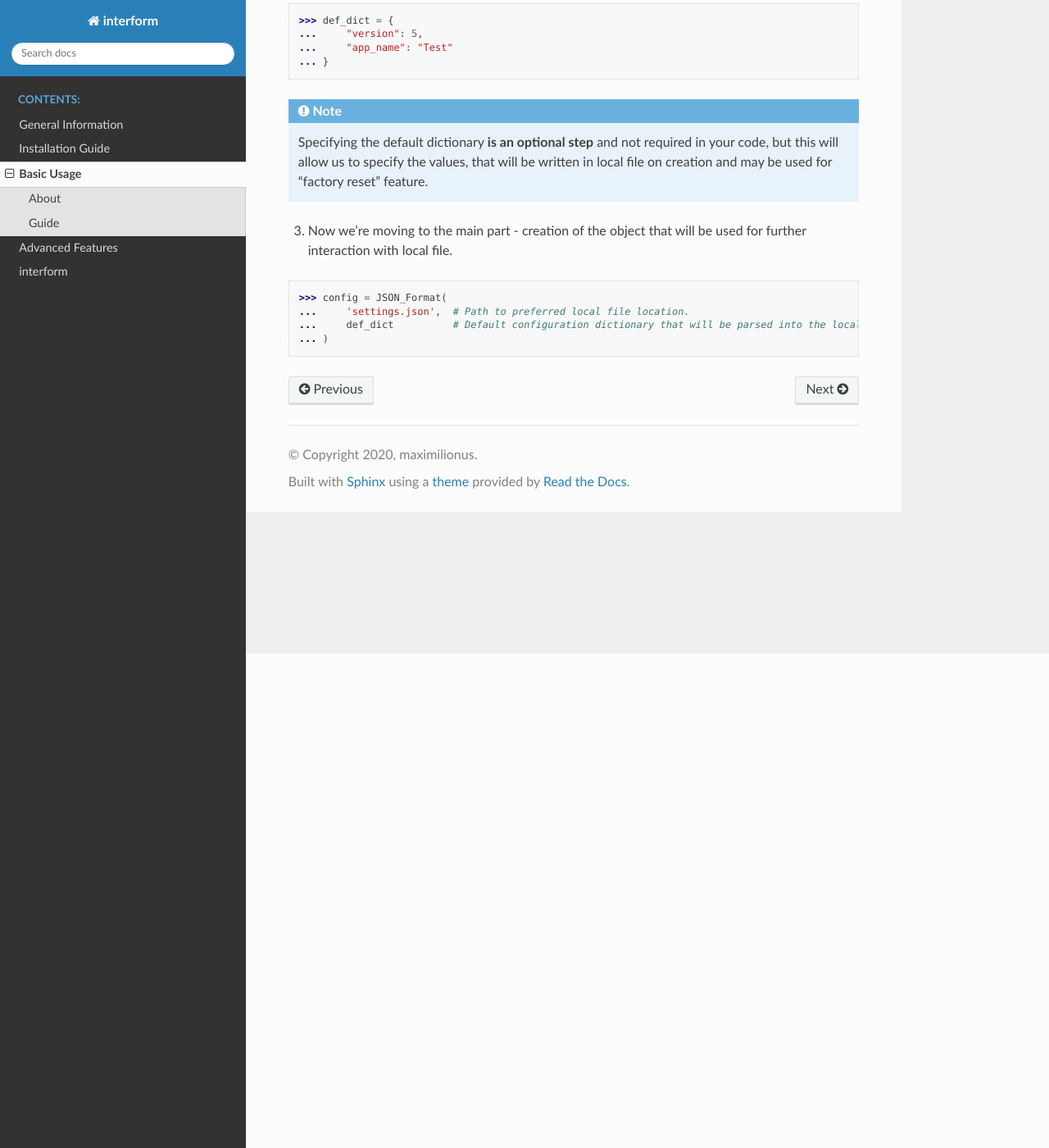
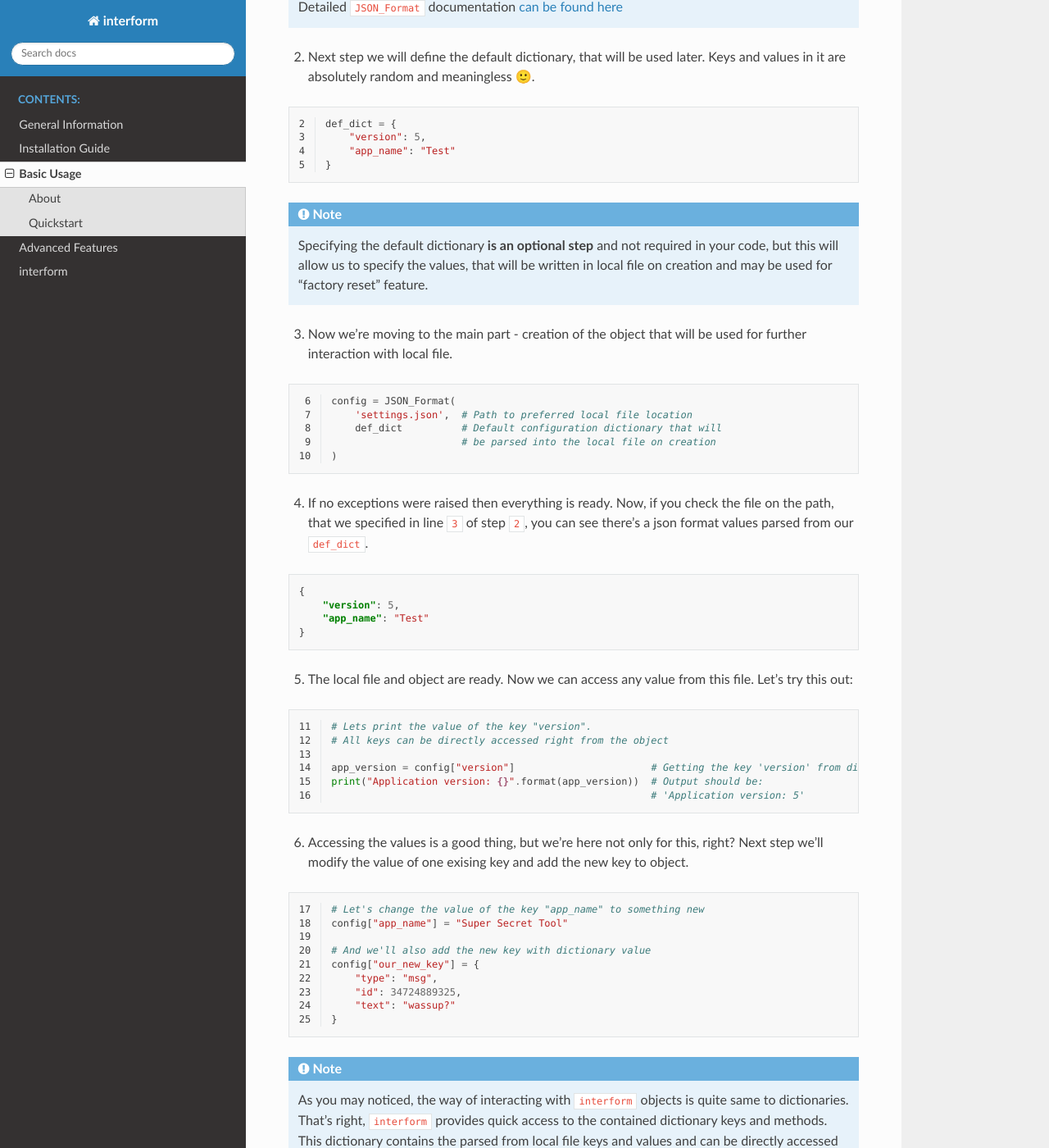
Before and after one commit to maximilionus/interform, a Sphinx documentation site: the page built from docs/guide_basic_usage.rst, in a window 1280 px wide and 1400 px high, scrolled down 603 px. Shown: the whole window at 82% size. Built offline with Sphinx 7.4.7 and the Read the Docs theme 2.0.0, drawn with Linux system fonts in a browser that asks for light colours; the version number could not be read and is left out; some of the changed text lies outside the part shown.

Commit message:
Docs enhance, removed :ref:

```diff
--- a/docs/general.rst
+++ b/docs/general.rst
@@ -9,8 +9,6 @@ About
 --------------------------------
 ``interform`` is a powerful and easy-to-use tool that provides a unified interaction layer for various data interchange formats *(DIF)* like ``json``, ``yaml``, etc. Due to the how this tool designed, all the supported languages share the identical base between each other, meaning that process of working with those languages will be almost the same. Tool can also be extended for your purposes or even your own DIF language parser support.
 
-
-.. _general-supported-langs:
 
 Supported Languages
 --------------------------------
--- a/docs/guide_basic_usage.rst
+++ b/docs/guide_basic_usage.rst
@@ -6,24 +6,30 @@ About
 In this section you can find a quickstart guide to ``interform`` package, that will show you the basics of how this tool can be used. For more code examples you can see `the examples directory on Github <https://github.com/maximilionus/interform/tree/master/examples>`_.
 
 
-Guide
+Quickstart
 ----------------------
-``interform`` supports various data interchange languages (:ref:`full list <general-supported-langs>`). This quickstart guide will be based on ``json`` language and executed directly in python interpreter.
+``interform`` supports various data interchange languages (`full list <general.html#supported-languages>`__). This quickstart guide will be based on ``json`` language.
 
-1. Let's open the interpreter and import the json language class from ``interform`` package
+1. Let's import the json language class from ``interform`` package
 
-.. code:: python
+.. code-block:: python
+    :linenos:
 
-    >>> from interform import JSON_Format
+    from interform import JSON_Format
 
-2. Next step we will define the default dictionary, that will be used later.
+.. note::
+    Detailed ``JSON_Format`` documentation `can be found here <interform.langs.html#module-interform.langs.json>`__
 
-.. code:: python
+2. Next step we will define the default dictionary, that will be used later. Keys and values in it are absolutely random and meaningless 🙂.
 
-    >>> def_dict = {
-    ...     "version": 5,
-    ...     "app_name": "Test"
-    ... }
+.. code-block:: python
+    :linenos:
+    :lineno-start: 2
+
+    def_dict = {
+        "version": 5,
+        "app_name": "Test"
+    }
 
 
 .. note::
@@ -31,9 +37,112 @@ Guide
 
 3. Now we're moving to the main part - creation of the object that will be used for further interaction with local file.
 
-.. code:: python
+.. code-block:: python
+    :linenos:
+    :lineno-start: 6
 
-    >>> config = JSON_Format(
-    ...     'settings.json',  # Path to preferred local file location.
-    ...     def_dict          # Default configuration dictionary that will be parsed into the local file on creation
-    ... )
+    config = JSON_Format(
+        'settings.json',  # Path to preferred local file location
+        def_dict          # Default configuration dictionary that will
+                          # be parsed into the local file on creation
+    )
+
+4. If no exceptions were raised then everything is ready. Now, if you check the file on the path, that we specified in line ``3`` of step ``2``, you can see there's a json format values parsed from our ``def_dict``.
+
+.. code:: json
+
+    {
+        "version": 5,
+        "app_name": "Test"
+    }
+
+5. The local file and object are ready. Now we can access any value from this file. Let's try this out:
+
+.. code-block:: python
+    :linenos:
+    :lineno-start: 11
+
+    # Lets print the value of the key "version".
+    # All keys can be directly accessed right from the object
+
+    app_version = config["version"]                       # Getting the key 'version' from dictionary
+    print("Application version: {}".format(app_version))  # Output should be:
+                                                          # 'Application version: 5'
+
+6. Accessing the values is a good thing, but we're here not only for this, right? Next step we'll modify the value of one exising key and add the new key to object.
+
+.. code-block:: python
+    :linenos:
+    :lineno-start: 17
+
+    # Let's change the value of the key "app_name" to something new
+    config["app_name"] = "Super Secret Tool"
+
+    # And we'll also add the new key with dictionary value
+    config["our_new_key"] = {
+        "type": "msg",
+        "id": 34724889325,
+        "text": "wassup?"
+    }
+
+.. note::
+    As you may noticed, the way of interacting with ``interform`` objects is quite same to dictionaries. That's right, ``interform`` provides quick access to the contained dictionary keys and methods. This dictionary contains the parsed from local file keys and values and can be directly accessed through ``.dictionary`` object property:
+
+    .. code:: python
+
+        >>> config.dictionary
+        {'version': 5,
+         'app_name': 'Super Secret Tool',
+         'our_new_key': {'type': 'msg', 'id': 34724889325, 'text': 'wassup?'}}
+
+7. New key added, existing changed... but the local file still contains only the default values. This is not a bug, this is a feature. ``interform`` will never automatically save any user-made changes to a local file without a direct command to do so. So let's do it.
+
+.. code-block:: python
+    :linenos:
+    :lineno-start: 26
+
+    # This method will commit all changes from object to local file
+    config.commit()
+
+Now our ``settings.json`` file will look like this:
+
+.. code:: json
+
+    {
+        "version": 5,
+        "app_name": "Super Secret Tool",
+        "our_new_key": {
+            "type": "msg",
+            "id": 34724889325,
+            "text": "wassup?"
+        }
+    }
+
+8. Now let's consider the situation that our local file (``settings.json``) was modified by some other programm. ``interform`` will never automatically refresh values of object, so you have to do it yourself.
+
+Let's modify the ``settings.json`` file with any text editor and add the new key ``"custom_key"`` with value ``"hello?"``. Now our local file will look like this:
+
+.. code:: json
+
+    {
+        "version": 5,
+        "app_name": "Super Secret Tool",
+        "our_new_key": {
+            "type": "msg",
+            "id": 34724889325,
+            "text": "wassup?"
+        },
+        "custom_key": "hello?"
+    }
+
+To get this key inside of our ``config`` object we'll have to refresh it with special method:
+
+.. code-block:: python
+    :linenos:
+    :lineno-start: 28
+
+    # This method will refresh object's dictionary with dictionary parsed from the local file.
+    config.refresh()
+
+    # After refreshing, "custom_key" key will be added to object and can be accessed now
+    print(config["custom_key"])  # Output: 'hello?'
--- a/docs/guide_installation.rst
+++ b/docs/guide_installation.rst
@@ -6,7 +6,7 @@ Before Installation
 
 About Structure
 ~~~~~~~~~~~~~~~~~~~~~~~~~~~~~~~~~~~
-``interform`` module comes with support for various languages parsers. Yet, not all of this parsers are natively available in python. By default, ``interform`` will not install any external packages, so if your language is not in :ref:`general-supported-langs` -> **Native Support**, you will have to specify the installation mode for ``interform`` with this command:
+``interform`` module comes with support for various languages parsers. Yet, not all of this parsers are natively available in python. By default, ``interform`` will not install any external packages, so if your language is not in `Supported Languages <general.html#supported-languages>`__ -> **Native Support**, you will have to specify the installation mode for ``interform`` with this command:
 
 .. code-block:: bash
 
--- a/docs/interform.langs.rst
+++ b/docs/interform.langs.rst
@@ -3,6 +3,7 @@ interform.langs package
 
 Submodules
 ----------
+
 
 interform.langs.json module
 ------------------------------
@@ -12,6 +13,9 @@ interform.langs.json module
    :inherited-members:
    :undoc-members:
    :show-inheritance:
+
+
+.. _interform_langs_yaml:
 
 interform.langs.yaml module
 ------------------------------
```
Also changed, not shown: CHANGELOG.md (+3 -0 lines).
